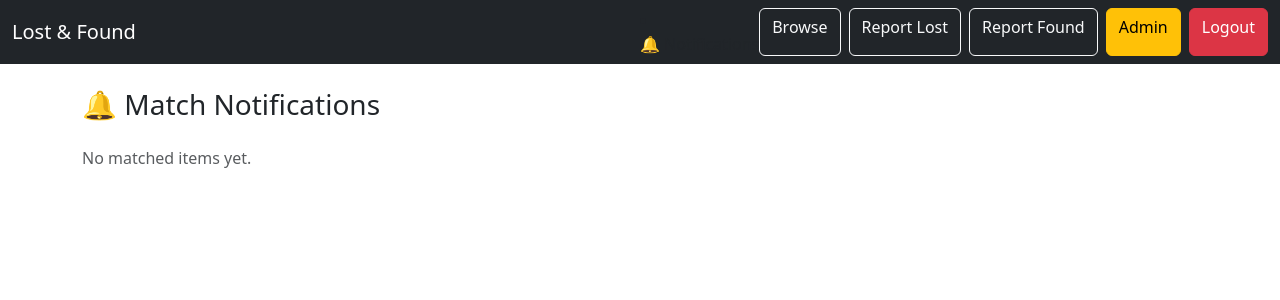
After one commit to bakenegu/lostfound, a Django app: page /notifications/ in a window 1280 px wide. The commit adds this page. Shown: the top 300 px of the page. Run offline with Django 5.2, Linux system fonts and the light colour scheme; a user stored in the database is signed in; data comes from the database, SQL or seed files in the repository; both versions use the stored data as it was after the commit.

Commit message:
nofication

```diff
--- a/core/templates/base.html
+++ b/core/templates/base.html
@@ -11,6 +11,21 @@
         <a class="navbar-brand" href="/">Lost & Found</a>
         <div class="d-flex">
             {% if user.is_authenticated %}
+            {% if user.is_authenticated %}
+            <li class="nav-item">
+              <a class="nav-link position-relative" href="{% url 'notifications' %}">
+                🔔 Notifications
+                {% with match_count=user.userprofile.match_count %}
+                  {% if match_count > 0 %}
+                    <span class="position-absolute top-0 start-100 translate-middle badge rounded-pill bg-danger">
+                      {{ match_count }}
+                    </span>
+                  {% endif %}
+                {% endwith %}
+              </a>
+            </li>
+          {% endif %}
+
                 <a class="btn btn-outline-light me-2" href="{% url 'item_list' %}">Browse</a>
                 <a class="btn btn-outline-light me-2" href="{% url 'report_lost' %}">Report Lost</a>
                 <a class="btn btn-outline-light me-2" href="{% url 'report_found' %}">Report Found</a>
--- /dev/null
+++ b/core/templates/core/notifications.html
@@ -0,0 +1,21 @@
+{% extends 'base.html' %}
+{% block content %}
+
+<h3 class="mb-4">🔔 Match Notifications</h3>
+
+{% if matches %}
+  {% for match in matches %}
+    <div class="card mb-3 shadow-sm">
+      <div class="card-body">
+        <h5 class="card-title">🧾 Matched Items</h5>
+        <p><strong>Lost:</strong> {{ match.lost_item.title }} — {{ match.lost_item.description }}</p>
+        <p><strong>Found:</strong> {{ match.found_item.title }} — {{ match.found_item.description }}</p>
+        <p class="small text-muted">Matched on: {{ match.timestamp|date:"M d, Y H:i" }}</p>
+      </div>
+    </div>
+  {% endfor %}
+{% else %}
+  <p class="text-muted">No matched items yet.</p>
+{% endif %}
+
+{% endblock %}
--- a/core/urls.py
+++ b/core/urls.py
@@ -11,4 +11,5 @@ urlpatterns = [
     path('found/', views.report_found, name='report_found'),
     path('items/', views.item_list, name='item_list'),
     path('admin-panel/', views.admin_panel, name='admin_panel'),
+    path('notifications/', views.notification_page, name='notifications'),
 ]
--- a/core/views.py
+++ b/core/views.py
@@ -9,6 +9,7 @@ from .models import Match
 from django.contrib.auth.decorators import user_passes_test
 from django.contrib.auth.forms import AuthenticationForm
 from django.contrib.auth import login
+from django.db import models
 
 def home(request):
     return render(request, 'home.html')
@@ -117,3 +118,16 @@ def admin_panel(request):
         'lost_items': lost_items,
         'found_items': found_items,
     })
+
+
+@login_required
+def notification_page(request):
+    # Show matches where the user reported either the lost or the found item
+    matches = Match.objects.filter(
+        models.Q(lost_item__user=request.user) |
+        models.Q(found_item__user=request.user)
+    ).order_by('-timestamp')
+
+    return render(request, 'core/notifications.html', {
+        'matches': matches
+    })
```
Also changed, not shown: db.sqlite3.
